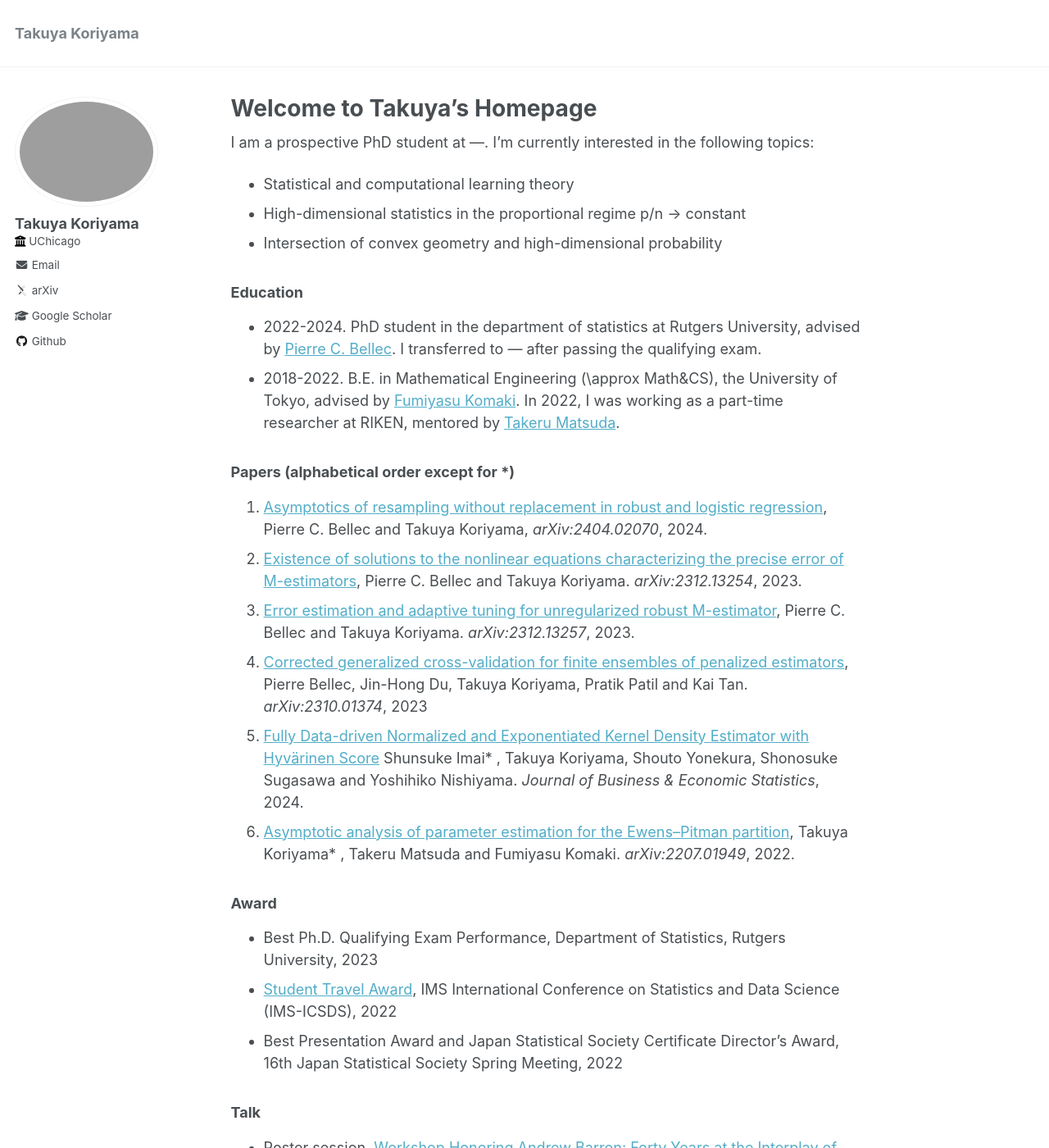
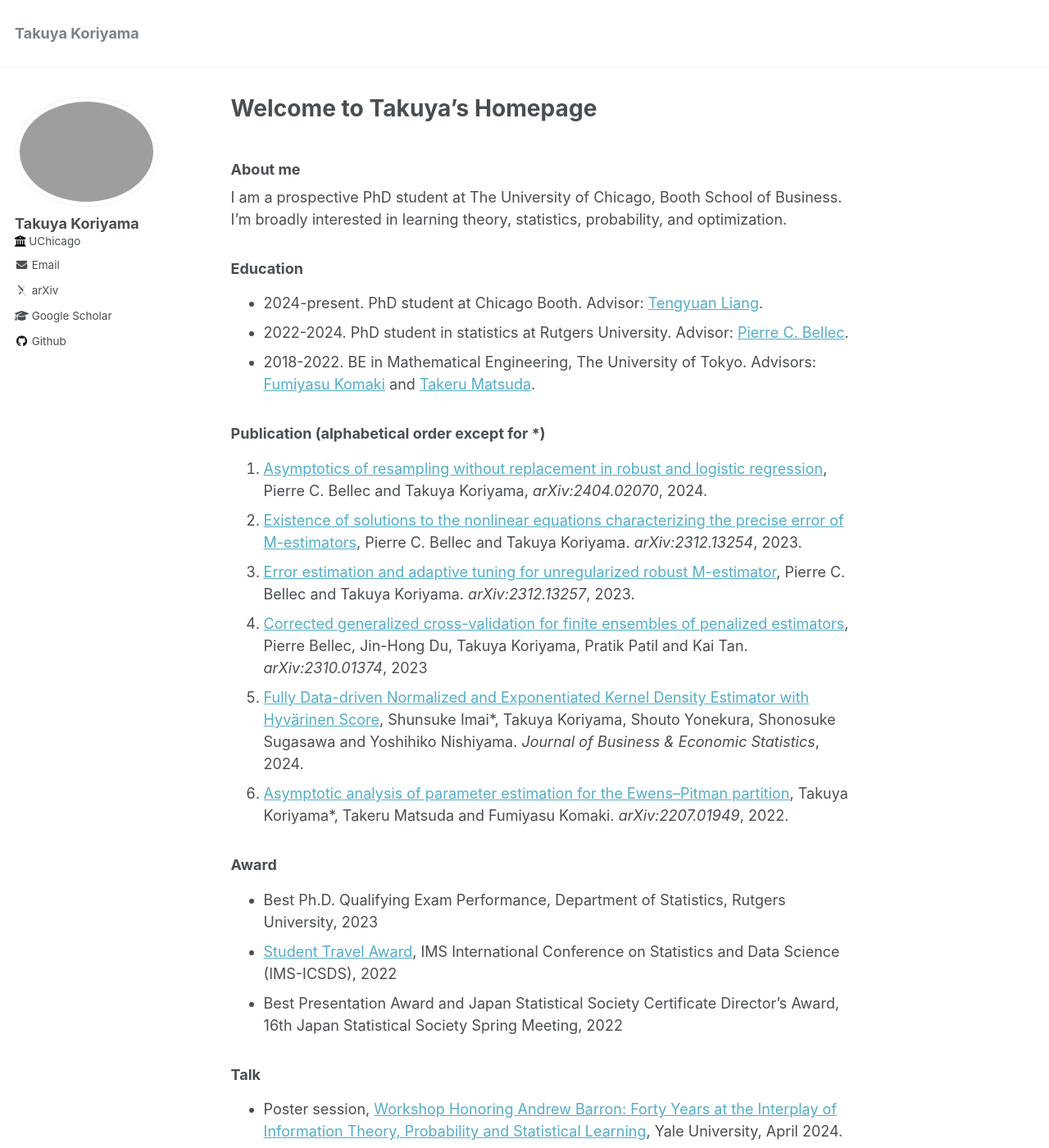
Before and after one commit to TakuyaKoriyama/takuyakoriyama.github.io, a Jekyll site: the page built from _pages/about.md, in a window 1280 px wide and 1400 px high. Shown: the whole window at 82% size. Built offline with Jekyll 4.4.1, drawn with Linux system fonts in a browser that asks for light colours; some web fonts are replaced; some of the changed text lies outside the part shown.

Commit message:
Update about.md

```diff
--- a/_pages/about.md
+++ b/_pages/about.md
@@ -7,25 +7,24 @@ redirect_from:
   - /about.html
 ---
 
-I am a prospective PhD student at ---. I'm currently interested in the following topics:
-* Statistical and computational learning theory
-* High-dimensional statistics in the proportional regime p/n -> constant
-* Intersection of convex geometry and high-dimensional probability
+### About me
+I am a prospective PhD student at The University of Chicago, Booth School of Business.
+I'm broadly interested in learning theory, statistics, probability, and optimization.
 
 ### Education
-* 2022-2024. PhD student in the department of statistics at Rutgers University, advised by [Pierre C. Bellec](https://statweb.rutgers.edu/PCB71/). I transferred to --- after passing the qualifying exam.
-* 2018-2022. B.E. in Mathematical Engineering (\approx Math&CS), the University of Tokyo, advised by [Fumiyasu Komaki](http://www.stat.t.u-tokyo.ac.jp/~komaki/index-e.html). In 2022, I was working as a part-time researcher at RIKEN, mentored by [Takeru Matsuda](http://www.stat.t.u-tokyo.ac.jp/~t-matsuda/).
+* 2024-present. PhD student at Chicago Booth.  Advisor: [Tengyuan Liang](https://tyliang.github.io/).
+* 2022-2024. PhD student in statistics at Rutgers University. Advisor: [Pierre C. Bellec](https://statweb.rutgers.edu/PCB71/).
+<!-- * 2021-2022. Part-time researcher at RIKEN. Mentor: [Takeru Matsuda](http://www.stat.t.u-tokyo.ac.jp/~t-matsuda/) -->
+* 2018-2022. BE in Mathematical Engineering, The University of Tokyo. Advisors: [Fumiyasu Komaki](http://www.stat.t.u-tokyo.ac.jp/~komaki/index-e.html) and [Takeru Matsuda](http://www.stat.t.u-tokyo.ac.jp/~t-matsuda/).
 
-
-
-### Papers (alphabetical order except for \*)
+### Publication (alphabetical order except for \*)
 1. [Asymptotics of resampling without replacement in robust and logistic regression](https://arxiv.org/abs/2404.02070), Pierre C. Bellec and Takuya Koriyama, *arXiv:2404.02070*, 2024.
 1. [Existence of solutions to the nonlinear equations characterizing the precise error of M-estimators](https://arxiv.org/abs/2312.13254), Pierre C. Bellec and Takuya Koriyama. *arXiv:2312.13254*, 2023.
 1. [Error estimation and adaptive tuning for unregularized robust M-estimator](https://arxiv.org/abs/2312.13257), Pierre C. Bellec and Takuya Koriyama.
 *arXiv:2312.13257*, 2023.
 1. [Corrected generalized cross-validation for finite ensembles of penalized estimators](https://arxiv.org/abs/2310.01374), Pierre Bellec, Jin-Hong Du, Takuya Koriyama, Pratik Patil and Kai Tan. *arXiv:2310.01374*, 2023
-1. [Fully Data-driven Normalized and Exponentiated Kernel Density Estimator with Hyvärinen Score](https://www.tandfonline.com/doi/full/10.1080/07350015.2024.2326149?casa_token=_YOXJFqGXa0AAAAA%3AZCueJ9QbEp0N1Yvh8Bm0ieEefDcQECfZyzYWfPd2KTI_yxy9l7rt0cja6c5I4cyVJuAT7q2sfTzo) Shunsuke Imai\* , Takuya Koriyama, Shouto Yonekura, Shonosuke Sugasawa and Yoshihiko Nishiyama. *Journal of Business & Economic Statistics*, 2024.
-1. [Asymptotic analysis of parameter estimation for the Ewens--Pitman partition](https://arxiv.org/abs/2207.01949), Takuya Koriyama\* , Takeru Matsuda and Fumiyasu Komaki. *arXiv:2207.01949*, 2022.
+1. [Fully Data-driven Normalized and Exponentiated Kernel Density Estimator with Hyvärinen Score](https://www.tandfonline.com/doi/full/10.1080/07350015.2024.2326149?casa_token=_YOXJFqGXa0AAAAA%3AZCueJ9QbEp0N1Yvh8Bm0ieEefDcQECfZyzYWfPd2KTI_yxy9l7rt0cja6c5I4cyVJuAT7q2sfTzo), Shunsuke Imai\*, Takuya Koriyama, Shouto Yonekura, Shonosuke Sugasawa and Yoshihiko Nishiyama. *Journal of Business & Economic Statistics*, 2024.
+1. [Asymptotic analysis of parameter estimation for the Ewens--Pitman partition](https://arxiv.org/abs/2207.01949), Takuya Koriyama\*, Takeru Matsuda and Fumiyasu Komaki. *arXiv:2207.01949*, 2022.
 
 
 
```
Also changed, not shown: other parts of _pages/about.md (+4 -4 lines).
